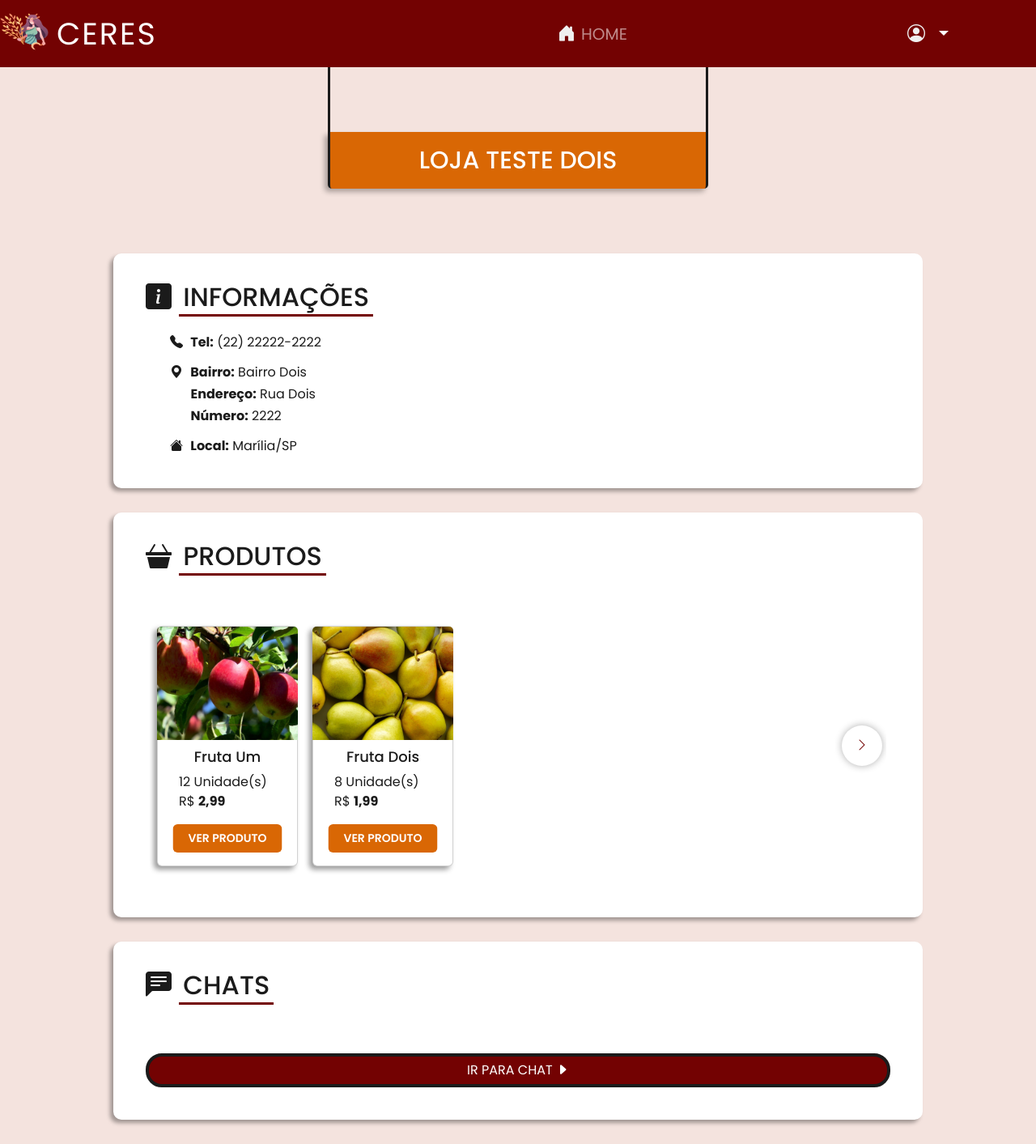
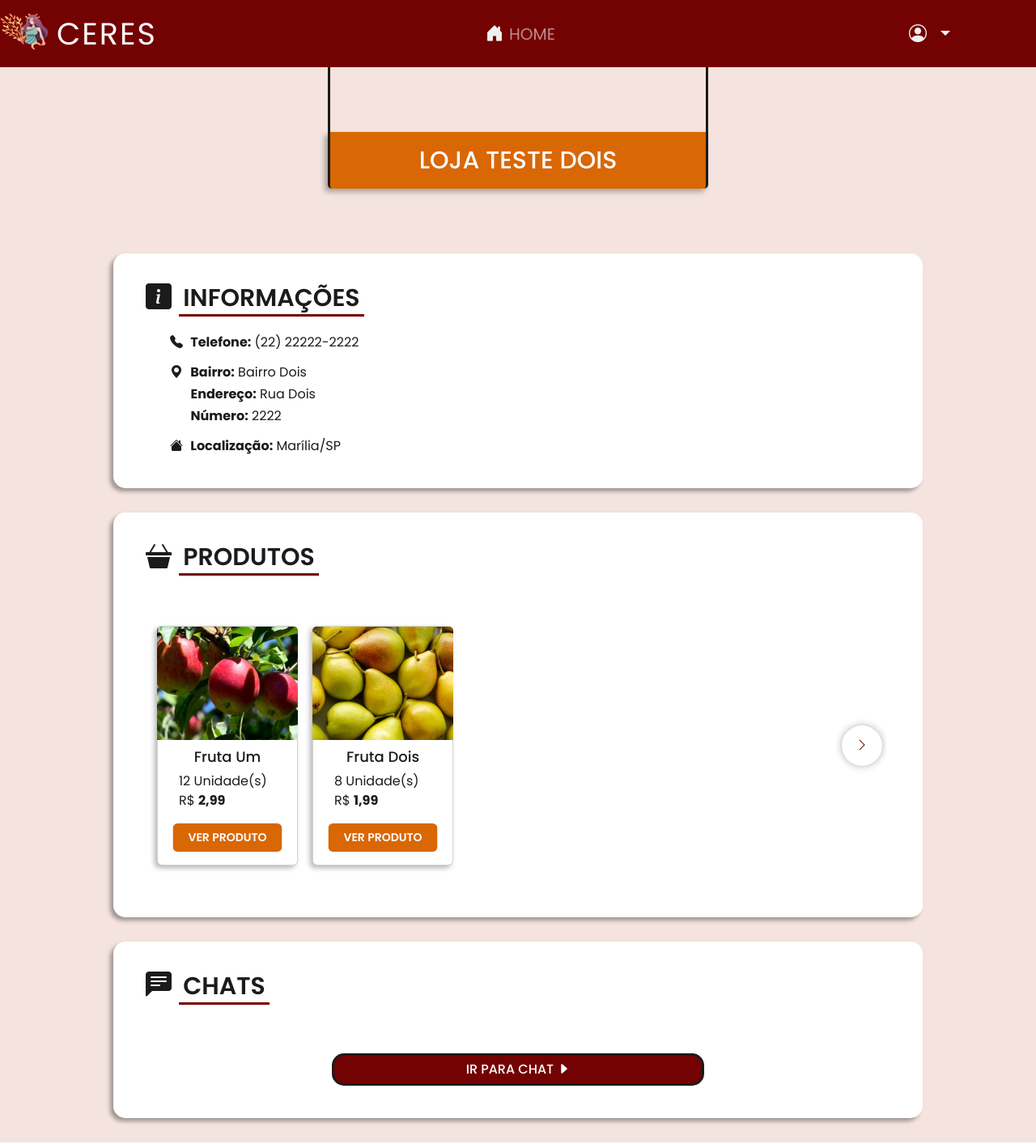
Before and after one commit to FilipeEvan/ceres, a Django app: page /store/1/ in a window 1280 px wide. Shown: the whole page at 81% size. Run offline with Django 4.2, Linux system fonts and the light colour scheme; a user stored in the database is signed in; data comes from the database, SQL or seed files in the repository; both versions use the stored data as it was after the commit; some libraries are stand-ins or nearby versions.

Commit message:
correções

```diff
--- a/static/css/css-globais.css
+++ b/static/css/css-globais.css
@@ -43,10 +43,16 @@ body {
     color: white;
 }
 
+.btn-laranja:focus {
+    background-color: var(--laranja) !important;
+    color: white !important;
+}
+
 /* navbar */
 #navbar-central {
     margin: 0 auto;
 }
+
 .bg-vinho {
     background-color: var(--vinho);
 }
@@ -59,6 +65,7 @@ body {
 .nav-link:hover {
     color: var(--branco) !important;
 }
+
 .nav-item {
     width: 178px;
 }
@@ -210,6 +217,7 @@ body {
     background-color: var(--vinho);
     border-color: var(--vinho);
 }
+
 .btn-danger:hover {
     background-color: #8d0202;
 
--- a/static/css/loja.css
+++ b/static/css/loja.css
@@ -108,7 +108,7 @@
     padding: 30px 40px 30px 40px;
     margin: auto;
     margin-bottom: 30px;
-    border-radius: 10px;
+    border-radius: 15px;
     box-shadow: -4px 4px 5px rgba(0, 0, 0, 0.342);
 }
 
@@ -129,8 +129,8 @@
     /* border-radius: 8px; */
     margin: 0 0 0 5px;
     display: inline-block;
-    font-size: 32px;
-    font-weight: 500;
+    font-size: 30px;
+    font-weight: 600;
     color: var(--preto);
     border-bottom: 3px solid var(--vinho);
 }
@@ -171,7 +171,7 @@
     width: 350px;
     margin-left: 50%;
     transform: translate(-50%);
-    margin-bottom: 30px;
+    border-radius: 10px;
 }
 
 .titulo-card-produto {
@@ -191,7 +191,7 @@
 }
 
 .paragrafo-conteudo-card {
-    margin-left: 10px;
+    margin-left: 20px;
     margin-bottom: 0px;
 }
 
@@ -310,6 +310,11 @@
     text-align: center;
 }
 
+#modalName {
+    margin-bottom: 16px !important;
+    text-align: center;
+}
+
 .card-text {
     text-align: left;
     padding: 0 20px;
@@ -322,7 +327,7 @@
     display: inline-block;
     margin: 0 9px 0 9px;
     display: flex;
-    box-shadow: -4px 4px 6px rgba(0, 0, 0, 0.397);
+    box-shadow: -3px 3px 6px rgba(0, 0, 0, 0.295);
     justify-content: center;
     align-items: center;
 }
@@ -385,14 +390,15 @@
 }
 
 #btn-chat {
-    width: 100%;
+    width: 50%;
     text-align: center;
     margin: 30px 0 0 0;
     text-decoration: none;
-    border: 4px solid var(--preto);
+    border: 3px solid var(--preto);
     display: inline-block;
     padding: 5px 10px;
-    border-radius: 20px;
+    font-weight: 500;
+    border-radius: 15px;
     color: var(--branco);
     background-color: var(--vinho);
     cursor: pointer;
@@ -400,7 +406,7 @@
 
 #btn-chat:hover {
     background-color: #730202e8;
-    border: 4px solid #151515c5;
+    border: 3px solid #151515c5;
 }
 
 
--- a/templates/core/dashboard.html
+++ b/templates/core/dashboard.html
@@ -45,8 +45,6 @@
                 </button>
             </div>
         </div>
-
-        <br>
 
         <div class="container">
             {% include 'partials/_alert.html' %}
--- a/templates/core/register.html
+++ b/templates/core/register.html
@@ -30,7 +30,8 @@
                         placeholder="Digite seu nome . . ." required>
                 </div>
                 <div style="margin-bottom: 15px;">
-                    <label for="cadastroSobrenome" class="label-campo">Sobrenome</label>
+                    <label for="cadastroSobrenome" class="label-campo">Sobrenome <strong><span
+                        class="asteristico">*</span></strong></label>
                     <input type="text" class="input-campo" id="last_name" name="last_name"
                         placeholder="Digite seu sobrenome . . ." required>
                 </div>
--- a/templates/partials/_alert.html
+++ b/templates/partials/_alert.html
@@ -1,6 +1,6 @@
 {% if messages %}
     {% for message in messages %}
-        <div class="alert alert-{{ message.tags }} alert-dismissible" role="alert">
+        <div class="alert alert-{{ message.tags }} alert-dismissible" style="margin-top: 16px" role="alert">
             {{ message }}
             <button type="button" class="btn-close" data-bs-dismiss="alert" aria-label="Close"></button>
         </div>
--- a/templates/partials/_navbar.html
+++ b/templates/partials/_navbar.html
@@ -5,11 +5,12 @@
         <div class="container-fluid">
 
             <a class="navbar-brand" style="margin-right: 0px !important; width: 356px;" href="/">
-                <img src="{% static 'img/logo.png' %}" alt="" width="60" height="48" class="d-inline-block align-text-top">CERES
+                <img src="{% static 'img/logo.png' %}" alt="" width="60" height="48"
+                    class="d-inline-block align-text-top">CERES
             </a>
             <button class="navbar-toggler" type="button" data-bs-toggle="collapse"
-                data-bs-target="#navbarSupportedContent" aria-controls="navbarSupportedContent"
-                aria-expanded="false" aria-label="Toggle navigation">
+                data-bs-target="#navbarSupportedContent" aria-controls="navbarSupportedContent" aria-expanded="false"
+                aria-label="Toggle navigation">
                 <span class="navbar-toggler-icon"></span>
             </button>
 
@@ -18,12 +19,17 @@
                     <li class="nav-item">
                         <a class="nav-link" aria-current="page" href="{% url 'dashboard' %}" title="Ir à Home">
                             <style>
-                                #abc:hover {
+                                #abc span {
+                                    color: #ffffff8c;
+                                }
+
+                                #abc:hover span {
                                     color: #ffffff;
                                 }
                             </style>
-                            <div id="abc" style="width: 94px; margin-left: 50%; transform: translate(-50%); color: #ffffff8c">
-                                <i class="bi bi-house-door-fill icone-navbar"></i>HOME
+                            <div id="abc"
+                                style="width: 94px; margin-left: 50%; transform: translate(-50%); color: #ffffff8c">
+                                <i class="bi bi-house-door-fill icone-navbar"></i><span>HOME</span>
                             </div>
                         </a>
                     </li>
@@ -52,15 +58,19 @@
 
                 {% if user.is_authenticated %}
                 <!-- COM CONTA LOGADA -->
-                    <div class="d-flex">
-                        <ul class="navbar-nav me-auto mb-2 mb-lg-0 pr-7">
+                <div class="d-flex" style="width: 356px;">
+                    <ul class="navbar-nav me-auto mb-2 mb-lg-0 pr-7" style="margin-right: 0; margin-left: 180px;">
                         <li class="nav-item dropdown">
-                                <a class="nav-link dropdown-toggle" style="color: #ffffff;" href="#" id="navbarDropdownMenuLink" data-toggle="dropdown" aria-haspopup="true" aria-expanded="false">
-                                    <i class="bi bi-person-circle icone-navbar"></i>{{ user.get_full_name|title  }}
+                            <a class="nav-link dropdown-toggle" style="color: #ffffff;" href="#"
+                                id="navbarDropdownMenuLink" data-toggle="dropdown" aria-haspopup="true"
+                                aria-expanded="false">
+                                <i class="bi bi-person-circle icone-navbar"></i>{{ user.get_full_name|title }}
                             </a>
                             <div class="dropdown-menu" aria-labelledby="navbarDropdownMenuLink">
-                                    <a class="dropdown-item" href="{% url 'profile' %}"><i class="bi bi-person minha-conta"></i> Meu perfil</a>
-                                    <a class="dropdown-item" href="{% url 'logout' %}"><i class="bi bi-box-arrow-right minha-conta"></i> Sair</a>
+                                <a class="dropdown-item" href="{% url 'profile' %}"><i
+                                        class="bi bi-person minha-conta"></i> Meu perfil</a>
+                                <a class="dropdown-item" href="{% url 'logout' %}"><i
+                                        class="bi bi-box-arrow-right minha-conta"></i> Sair</a>
                             </div>
                         </li>
                     </ul>
--- a/templates/partials/modals/_modal_view_product.html
+++ b/templates/partials/modals/_modal_view_product.html
@@ -1,4 +1,5 @@
-<div class="modal fade" id="modalVerProduto" data-bs-backdrop="static" data-bs-keyboard="false" tabindex="-1" aria-labelledby="staticBackdropLabel" aria-hidden="true">
+<div class="modal fade" id="modalVerProduto" data-bs-backdrop="static" data-bs-keyboard="false" tabindex="-1"
+    aria-labelledby="staticBackdropLabel" aria-hidden="true">
     <div class="modal-dialog">
         <div class="modal-content">
 
@@ -9,14 +10,14 @@
 
             <div class="modal-body">
                 <div id="conteudo">
-                    <div style="border: 2px solid var(--cinza2); padding: 15px; border-radius: 10px; margin-top: 15px;">
+                    <div style="border: 2px solid var(--cinza2); padding: 15px; border-radius: 10px;">
                         <img id="modalImage" class="imagem-card" alt="...">
+                        <hr style="border: 1px solid var(--cinza2); opacity: 1;">
                         <h3 id="modalName"></h3>
-                        <div style="background-color: var(--cinza3); padding: 20px 10px;">
+                        <div style="background-color: var(--cinza3); padding: 20px 10px; border-radius: 10px;">
                             <div style="margin-bottom: 20px;">
-                                <i class="bi bi-journal-text"></i>
-                                <h5 class="titulo-conteudo-card" style="display: inline-block;">
-                                    Descrição:</h5>
+                                    <i class="bi bi-journal-text"></i>
+                                    <h5 class="titulo-conteudo-card" style="display: inline-block;">Descrição:</h5>
                                 <p class="paragrafo-conteudo-card" id="modalDescription"></p>
                             </div>
                             <div style="margin-bottom: 20px;">
--- a/templates/product/create_product.html
+++ b/templates/product/create_product.html
@@ -87,7 +87,7 @@
             <hr class="linhaFormulario">
 
             <div class="rodape-formulario">
-                <p style="margin: 0px !important;"><strong><a href="{% url 'store' store.id %}" class="clique-aqui">Voltar à pagina principal</a></strong></p>
+                <p style="margin: 0px !important;"><strong><a href="{% url 'store' store.id %}" class="clique-aqui">Voltar à loja</a></strong></p>
             </div>
         </form>
 
--- a/templates/store/edit_store.html
+++ b/templates/store/edit_store.html
@@ -66,7 +66,7 @@
             <hr class="linhaFormulario">
 
             <div class="rodape-formulario">
-                <p><strong><a href="{% url 'dashboard' %}" class="clique-aqui">Voltar à pagina principal</a></strong></p>
+                <p><strong><a href="{% url 'store' store.id %}" class="clique-aqui">Voltar à loja</a></strong></p>
             </div>
 
         </form>
--- a/templates/store/store.html
+++ b/templates/store/store.html
@@ -40,7 +40,7 @@
                     <div id="div-conteudo-informacoes">
                         <div class="item-paragrafro" title="Telefone para contato">
                             <i class="bi bi-telephone-fill"></i>
-                            <p class="p-informacao"><strong>Tel:</strong> {{ store.phone }}</p>
+                            <p class="p-informacao"><strong>Telefone:</strong> {{ store.phone }}</p>
                         </div><br>
                         <div class="item-paragrafro" title="localização da loja">
                             <i class="bi bi-geo-alt-fill"></i>
@@ -50,7 +50,7 @@
                         </div><br>
                         <div class="item-paragrafro" title="Cidade/Estado">
                             <i class="bi bi-house-fill"></i>
-                            <p class="p-informacao"><strong>Local:</strong> {{ store.city }}/{{ store.state }}</p>
+                            <p class="p-informacao"><strong>Localização:</strong> {{ store.city }}/{{ store.state }}</p>
                         </div>
                     </div>
                 </div>
```
Also changed, not shown: templates/core/login.html (+4 -3 lines), db.sqlite3, media/products/abacate-cke.jpg (added), media/products/melancia.png (added). Lines whose indentation alone changed are shown as unchanged.
